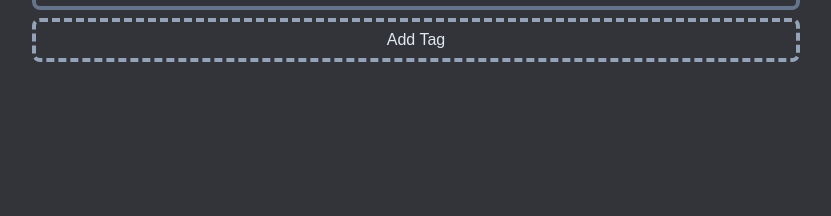
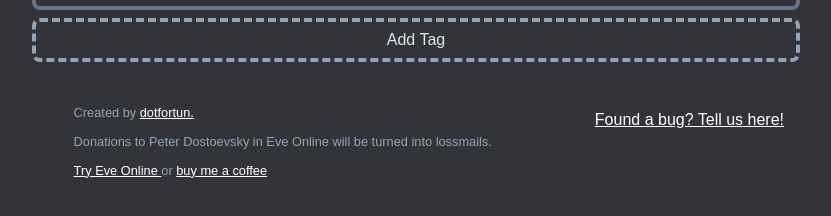
Before and after one commit to dotfortun/tag-maker, a Vue app: page / in a window 1280 px wide. Shown: the part 1154-1370 px from the top of the page, without its empty margins (224-1055 px from the left). Before the commit the page ends 1236 px from the top, so only its background shows below. Built offline with nearby package versions, Linux system fonts and the light colour scheme; a web font is replaced by a local one.

Commit message:
I think it is safe to call this done for now.

```diff
--- a/src/views/HomeView.vue
+++ b/src/views/HomeView.vue
@@ -27,7 +27,12 @@ watchDebounced(
 <template>
   <main>
     <img :src="url" alt="test" />
-    <draggable v-model="tags" item-key="text" class="tag-list">
+    <draggable
+      v-model="tags"
+      item-key="text"
+      class="tag-list"
+      ghost-class="ghost"
+    >
       <template #item="{ element: tag, index: idx }">
         <TagEditor
           :tag="tag"
@@ -51,6 +56,51 @@ watchDebounced(
         </button>
       </template>
     </draggable>
+
+    <footer>
+      <div>
+        <small>
+          <ul>
+            <li class="list-none">
+              Created by <a href="https://github.com/dotfortun">dotfortun.</a>
+            </li>
+            <li class="list-none">
+              <template v-if="diceroll < 0.05">
+                Yes, this is basically just Nakamura Labs' Time tool but with
+                Discord timestamps.
+              </template>
+              <template v-else>
+                Donations to Peter Dostoevsky in Eve Online will be turned into
+                lossmails.
+              </template>
+            </li>
+            <li class="list-none">
+              <a
+                href="https://www.eveonline.com/signup?invc=5d52b821-87c0-4c81-bd0a-2cd88e9001b6"
+                target="_blank"
+                rel="noopener noreferrer"
+              >
+                Try Eve Online
+              </a>
+              or
+              <a
+                href="https://www.buymeacoffee.com/shanebelldev"
+                target="_blank"
+                rel="noopener noreferrer"
+                >buy me a coffee</a
+              >
+            </li>
+          </ul>
+        </small>
+      </div>
+      <div>
+        <p>
+          <a href="https://github.com/dotfortun/discord-tagger/issues">
+            Found a bug? Tell us here!
+          </a>
+        </p>
+      </div>
+    </footer>
   </main>
 </template>
 
@@ -66,4 +116,14 @@ main {
 .tag-list {
   @apply flex flex-1 flex-col gap-2 select-none;
 }
+
+.ghost {
+  @apply border-dashed opacity-25;
+}
+
+footer {
+  @apply container mx-auto mb-3;
+  @apply flex flex-row content-center justify-between p-4 text-slate-400;
+  @apply max-lg:flex-col max-lg:items-center max-lg:text-center;
+}
 </style>
```
